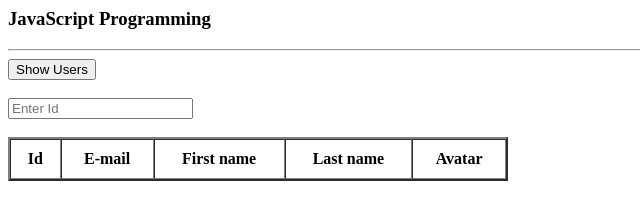
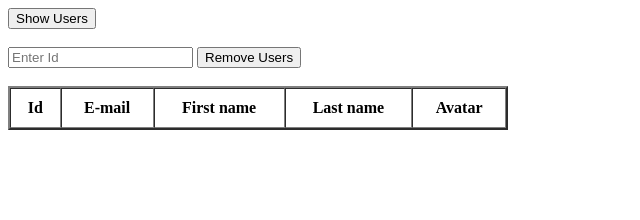
Before and after one commit to Ridhimagandhi/DELOITTE, a plain HTML site: page Day4/q2.html in a window 1280 px wide. Shown: the whole page, without its empty margins (0-640 px from the left). Drawn offline with Linux system fonts and the light colour scheme.

Commit message:
Update q2.html

```diff
--- a/Day4/q2.html
+++ b/Day4/q2.html
@@ -3,13 +3,11 @@
 <head></head>
 
 <body>
-    <h3>JavaScript Programming </h3>
-    <hr />
-
 
     <input type="button" value="Show Users" onclick="users()" />
     <br><br>
     <input type="number" placeholder="Enter Id" id="id1">
+    <input type="button" value="Remove Users" onclick="dlt_users()" />
 
     <br /><br />
     <table id="table1" border="2" width="500" cellpadding="10" cellspacing="0">
@@ -69,6 +67,22 @@
             },
         ];
 
+        function dlt_users() {
+            var inputId = document.getElementById("id1").value; // Get the user ID from the input field
+            var table = document.getElementById("table1");
+            var rowCount = table.rows.length;
+
+            for (var i = 1; i < rowCount; i++) {
+                var row = table.rows[i];
+                var rowData = row.cells[0].innerHTML;
+                if (rowData == inputId) {
+                    table.deleteRow(i);
+                     return;
+                }
+            }
+            alert("User with ID " + inputId + " not found.");
+        }
+
         function users() {
             let i = 1;
 
```
